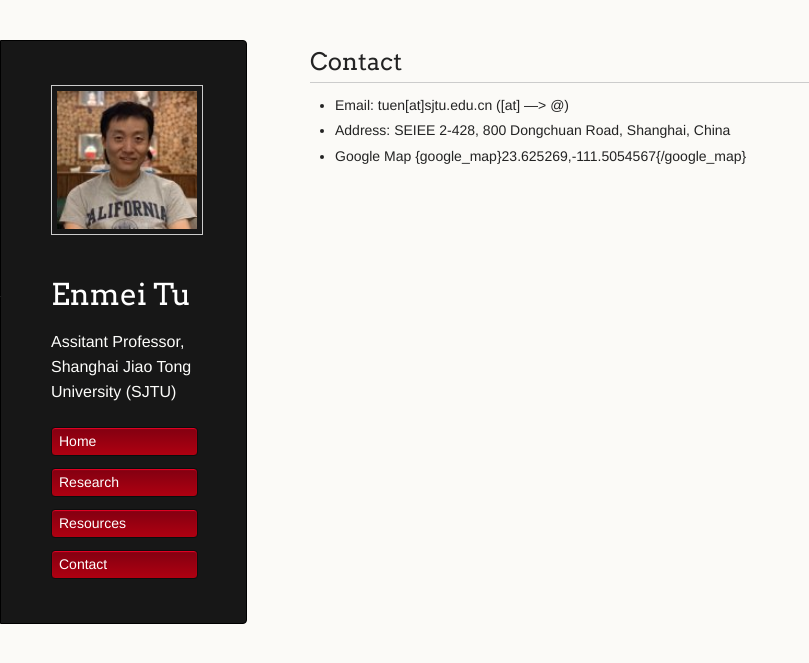
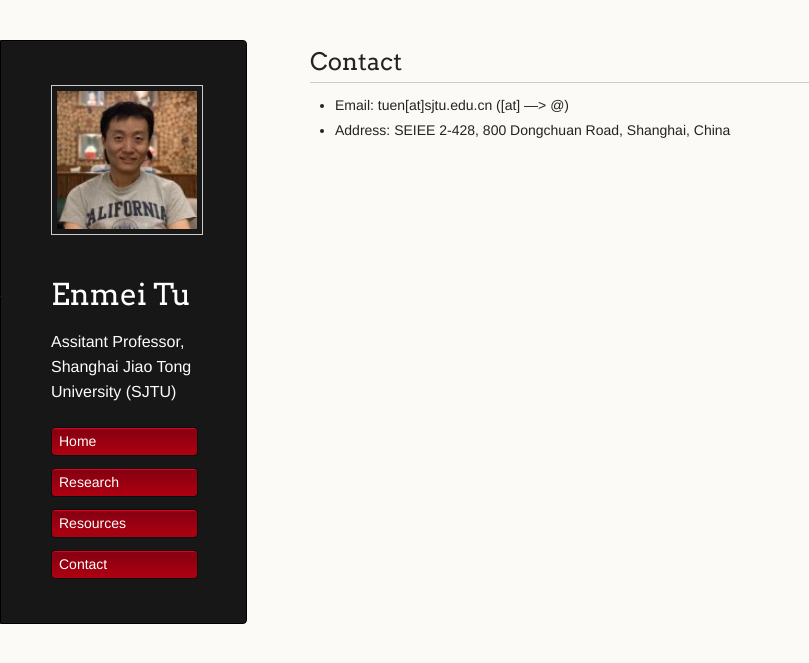
Before and after one commit to hellotem/enmeitu.github.io, a Jekyll site: the page built from about/index.md, in a window 1280 px wide. Shown: the top 663 px of the page, without its empty margins (0-809 px from the left). Built offline with Jekyll 4.4.1, drawn with Linux system fonts in a browser that asks for light colours; our own code applies the rules of GitHub Pages for plain Markdown files.

Commit message:
Update index.md

```diff
--- a/about/index.md
+++ b/about/index.md
@@ -1,4 +1,3 @@
 ## Contact
 * Email: tuen\[at\]sjtu.edu.cn (\[at\] ---> @)
 * Address: SEIEE 2-428, 800 Dongchuan Road, Shanghai, China
-* Google Map {google_map}23.625269,-111.5054567{/google_map}
```
